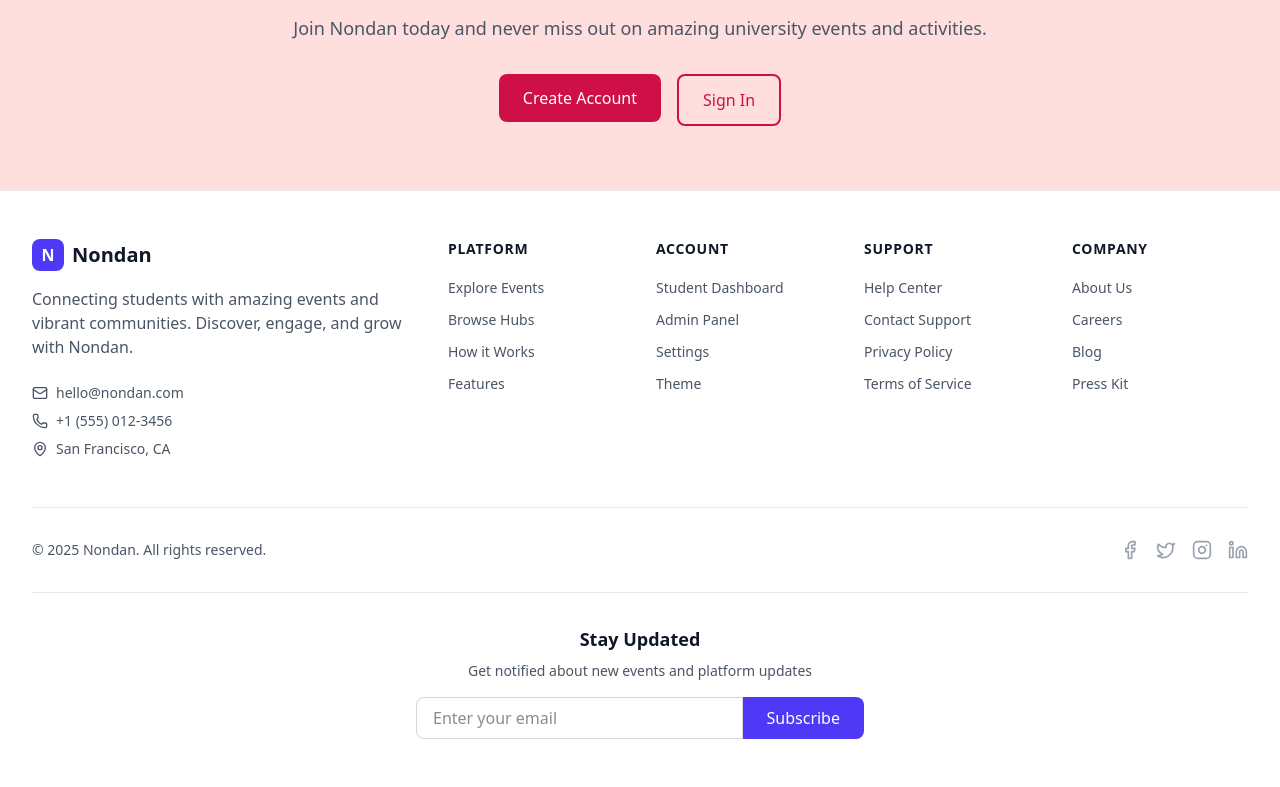
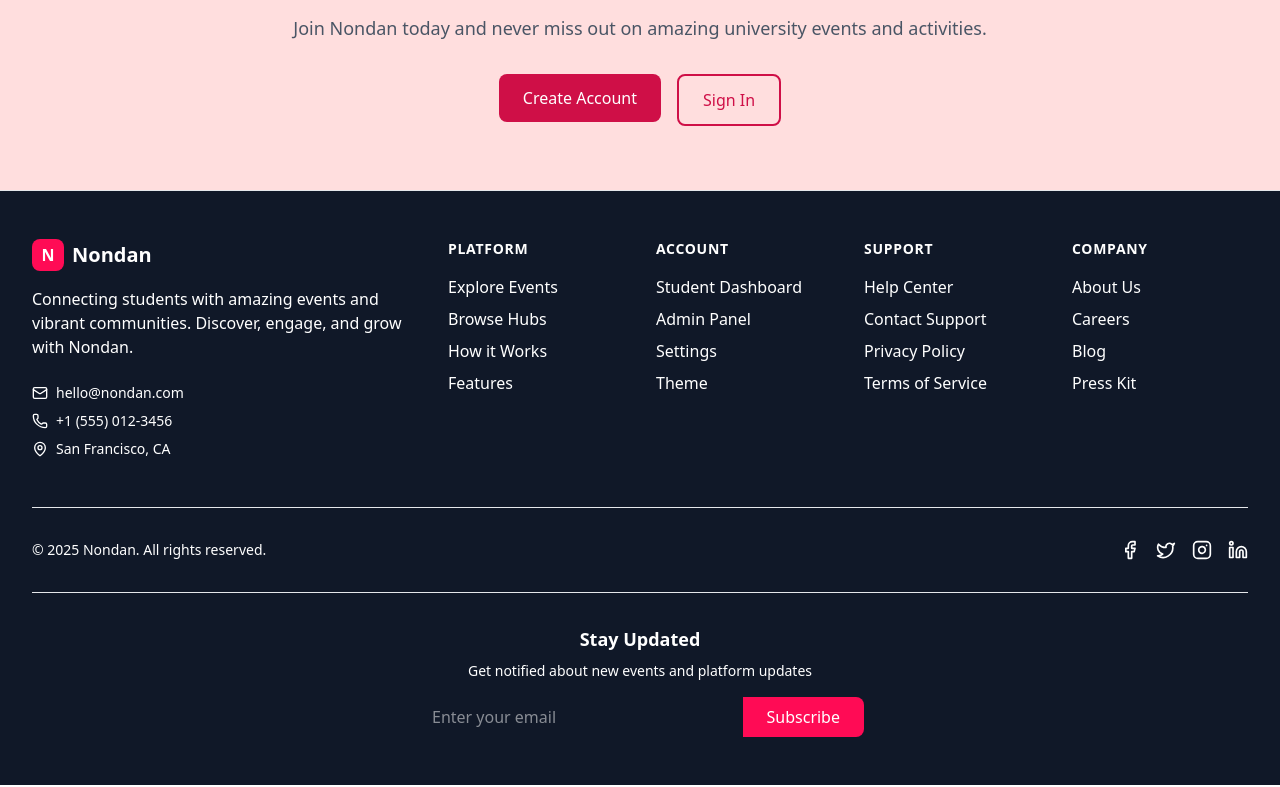
Before and after one commit to tritonir/nondan_frontend, a React (Vite) app: page / in a window 1280 px wide. Shown: the part 2321-3108 px from the top of the page. Built offline with nearby package versions, Linux system fonts and the light colour scheme.

Commit message:
Update footer styling and auth role label
Refactored Footer component to use custom CSS variables and inline styles for a consistent dark theme appearance. Changed 'Club Admin' to 'Club Member' in the AuthPage role selection dropdown for improved clarity.

```diff
--- a/src/components/layout/Footer.jsx
+++ b/src/components/layout/Footer.jsx
@@ -40,34 +40,34 @@ const Footer = () => {
   ];
 
   return (
-    <footer className="bg-white dark:bg-gray-900 border-t border-gray-200 dark:border-gray-800">
+    <footer style={{ background: 'var(--color-gray-900)' }} className="border-t border-gray-200 dark:border-gray-800">
       <div className="max-w-7xl mx-auto px-4 sm:px-6 lg:px-8 py-12">
         {/* Main Footer Content */}
         <div className="grid grid-cols-1 md:grid-cols-2 lg:grid-cols-6 gap-8">
           {/* Brand Section */}
           <div className="lg:col-span-2">
             <div className="flex items-center mb-4">
-              <div className="w-8 h-8 bg-indigo-600 rounded-lg flex items-center justify-center text-white font-bold">
+              <div style={{ background: 'var(--primary-accent-2)' }} className="w-8 h-8 rounded-lg flex items-center justify-center text-white font-bold">
                 N
               </div>
-              <span className="ml-2 text-xl font-bold text-gray-900 dark:text-white">Nondan</span>
+              <span className="ml-2 text-xl font-bold" style={{ color: '#fff' }}>Nondan</span>
             </div>
-            <p className="text-gray-600 dark:text-gray-400 mb-6 max-w-sm">
+            <p className="mb-6 max-w-sm" style={{ color: '#fff' }}>
               Connecting students with amazing events and vibrant communities.
               Discover, engage, and grow with Nondan.
             </p>
 
             {/* Contact Info */}
-            <div className="space-y-2 text-sm text-gray-600 dark:text-gray-400">
+            <div className="space-y-2 text-sm" style={{ color: '#fff' }}>
               <div className="flex items-center">
                 <Mail className="h-4 w-4 mr-2" />
-                <a href="mailto:hello@nondan.com" className="hover:text-indigo-600 dark:hover:text-indigo-400">
+                <a href="mailto:hello@nondan.com" style={{ color: '#fff' }} className="hover:underline">
                   hello@nondan.com
                 </a>
               </div>
               <div className="flex items-center">
                 <Phone className="h-4 w-4 mr-2" />
-                <a href="tel:+1-555-0123" className="hover:text-indigo-600 dark:hover:text-indigo-400">
+                <a href="tel:+1-555-0123" style={{ color: '#fff' }} className="hover:underline">
                   +1 (555) 012-3456
                 </a>
               </div>
@@ -80,7 +80,7 @@ const Footer = () => {
 
           {/* Platform Links */}
           <div>
-            <h3 className="text-sm font-semibold text-gray-900 dark:text-white uppercase tracking-wider mb-4">
+            <h3 className="text-sm font-semibold uppercase tracking-wider mb-4" style={{ color: '#fff' }}>
               Platform
             </h3>
             <ul className="space-y-2">
@@ -88,7 +88,7 @@ const Footer = () => {
                 <li key={link.path}>
                   <Link
                     to={link.path}
-                    className="text-gray-600 dark:text-gray-400 hover:text-indigo-600 dark:hover:text-indigo-400 text-sm transition-colors"
+                    style={{ color: '#fff' }} className="hover:underline"
                   >
                     {link.label}
                   </Link>
@@ -99,7 +99,7 @@ const Footer = () => {
 
           {/* Account Links */}
           <div>
-            <h3 className="text-sm font-semibold text-gray-900 dark:text-white uppercase tracking-wider mb-4">
+            <h3 className="text-sm font-semibold uppercase tracking-wider mb-4" style={{ color: '#fff' }}>
               Account
             </h3>
             <ul className="space-y-2">
@@ -107,7 +107,7 @@ const Footer = () => {
                 <li key={link.path}>
                   <Link
                     to={link.path}
-                    className="text-gray-600 dark:text-gray-400 hover:text-indigo-600 dark:hover:text-indigo-400 text-sm transition-colors"
+                    style={{ color: '#fff' }} className="hover:underline"
                   >
                     {link.label}
                   </Link>
@@ -118,7 +118,7 @@ const Footer = () => {
 
           {/* Support Links */}
           <div>
-            <h3 className="text-sm font-semibold text-gray-900 dark:text-white uppercase tracking-wider mb-4">
+            <h3 className="text-sm font-semibold uppercase tracking-wider mb-4" style={{ color: '#fff' }}>
               Support
             </h3>
             <ul className="space-y-2">
@@ -126,7 +126,7 @@ const Footer = () => {
                 <li key={link.path}>
                   <Link
                     to={link.path}
-                    className="text-gray-600 dark:text-gray-400 hover:text-indigo-600 dark:hover:text-indigo-400 text-sm transition-colors"
+                    style={{ color: '#fff' }} className="hover:underline"
                   >
                     {link.label}
                   </Link>
@@ -137,7 +137,7 @@ const Footer = () => {
 
           {/* Company Links */}
           <div>
-            <h3 className="text-sm font-semibold text-gray-900 dark:text-white uppercase tracking-wider mb-4">
+            <h3 className="text-sm font-semibold uppercase tracking-wider mb-4" style={{ color: '#fff' }}>
               Company
             </h3>
             <ul className="space-y-2">
@@ -145,7 +145,7 @@ const Footer = () => {
                 <li key={link.path}>
                   <Link
                     to={link.path}
-                    className="text-gray-600 dark:text-gray-400 hover:text-indigo-600 dark:hover:text-indigo-400 text-sm transition-colors"
+                    style={{ color: '#fff' }} className="hover:underline"
                   >
                     {link.label}
                   </Link>
@@ -159,7 +159,7 @@ const Footer = () => {
         <div className="mt-12 pt-8 border-t border-gray-200 dark:border-gray-700">
           <div className="flex flex-col md:flex-row justify-between items-center">
             {/* Copyright */}
-            <div className="text-sm text-gray-600 dark:text-gray-400 mb-4 md:mb-0">
+            <div className="text-sm mb-4 md:mb-0" style={{ color: '#fff' }}>
               © {currentYear} Nondan. All rights reserved.
             </div>
 
@@ -173,7 +173,8 @@ const Footer = () => {
                     href={social.href}
                     target="_blank"
                     rel="noopener noreferrer"
-                    className="text-gray-400 hover:text-indigo-600 dark:hover:text-indigo-400 transition-colors"
+                    style={{ color: '#fff' }}
+                    className="hover:underline"
                     aria-label={social.label}
                   >
                     <Icon className="h-5 w-5" />
@@ -187,19 +188,20 @@ const Footer = () => {
         {/* Newsletter Signup */}
         <div className="mt-8 pt-8 border-t border-gray-200 dark:border-gray-700">
           <div className="max-w-md mx-auto text-center">
-            <h3 className="text-lg font-semibold text-gray-900 dark:text-white mb-2">
+            <h3 className="text-lg font-semibold mb-2" style={{ color: '#fff' }}>
               Stay Updated
             </h3>
-            <p className="text-gray-600 dark:text-gray-400 mb-4 text-sm">
+            <p className="mb-4 text-sm" style={{ color: '#fff' }}>
               Get notified about new events and platform updates
             </p>
             <div className="flex">
               <input
                 type="email"
                 placeholder="Enter your email"
-                className="flex-1 px-4 py-2 border border-gray-300 dark:border-gray-600 rounded-l-lg bg-white dark:bg-gray-800 text-gray-900 dark:text-white focus:ring-2 focus:ring-indigo-500 focus:border-transparent"
+                style={{ background: 'var(--primary-bg)', color: '#fff', borderColor: 'var(--primary-accent-2)' }}
+                className="flex-1 px-4 py-2 rounded-l-lg focus:ring-2 focus:ring-[var(--primary-accent-2)] focus:border-transparent"
               />
-              <button className="px-6 py-2 bg-indigo-600 text-white rounded-r-lg hover:bg-indigo-700 transition-colors">
+              <button style={{ background: 'var(--primary-accent-2)', color: '#fff' }} className="px-6 py-2 rounded-r-lg hover:opacity-90 transition-colors">
                 Subscribe
               </button>
             </div>
--- a/src/pages/AuthPage.jsx
+++ b/src/pages/AuthPage.jsx
@@ -192,7 +192,7 @@ const AuthPage = ({ type = 'login' }) => {
                     className="mt-1 block w-full px-3 py-2 border border-gray-300 dark:border-gray-600 rounded-lg bg-white dark:bg-gray-800 text-gray-900 dark:text-white focus:outline-none focus:ring-2 focus:ring-[var(--primary-accent-1)] focus:border-transparent"
                   >
                     <option value="student">Student</option>
-                    <option value="admin">Club Admin</option>
+                    <option value="admin">Club Member</option>
                   </select>
                 </div>
               </>
```
